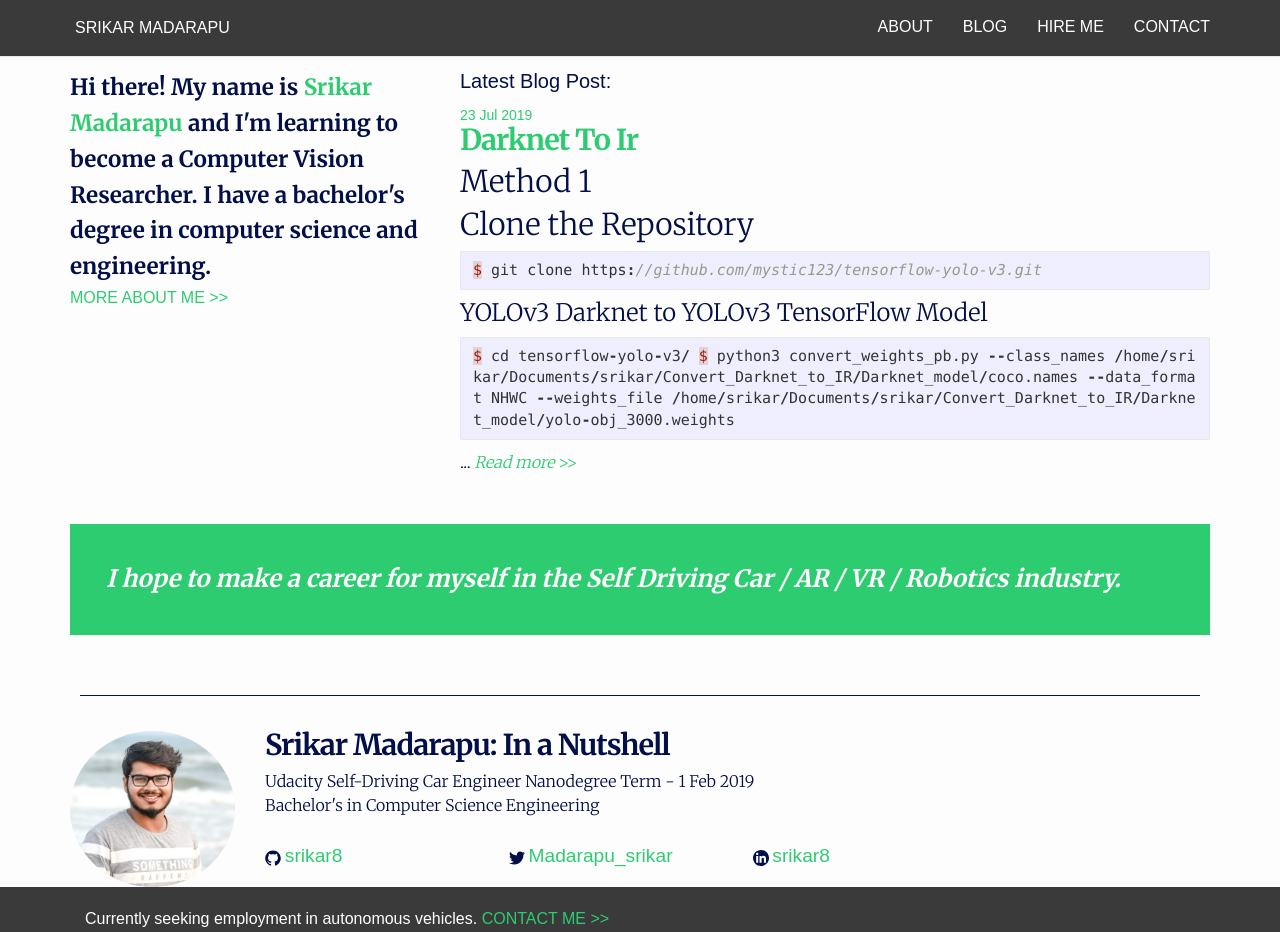
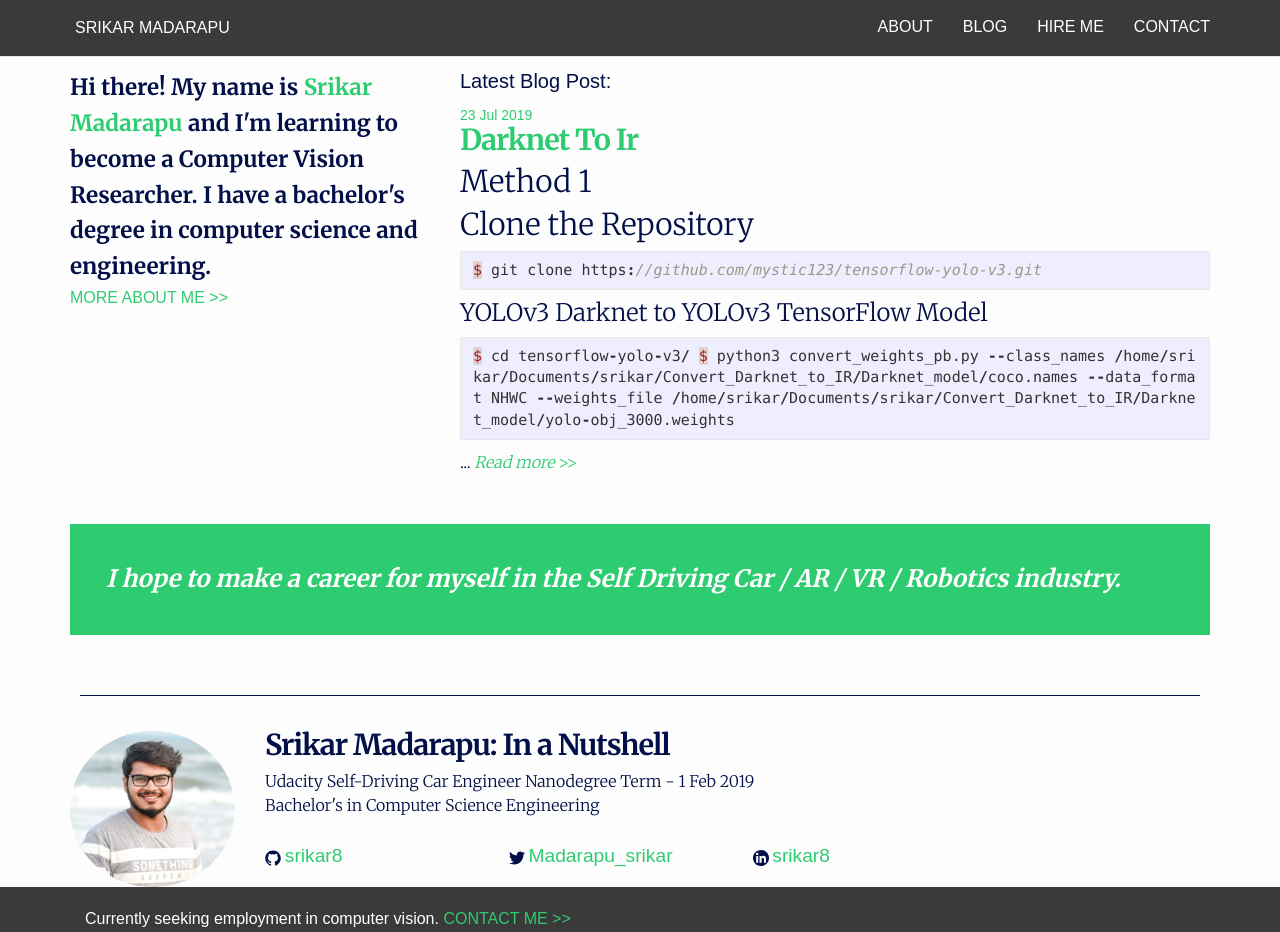
Before and after one commit to srikar8/srikar8.github.io, a Jekyll site: the page built from index.html, in a window 1280 px wide and 932 px high. Built offline with Jekyll 4.4.1, drawn with Linux system fonts in a browser that asks for light colours; nearby versions of some CDN libraries.

Commit message:
updated index page

```diff
--- a/_includes/footer.html
+++ b/_includes/footer.html
@@ -36,7 +36,7 @@
     <div class="bottom-border-bg">
     </div>
     <div class="bottom-border">
-      Currently seeking employment in autonomous vehicles. <a href="mailto:{{ site.email }}">Contact me &gt;&gt;</a>
+      Currently seeking employment in computer vision. <a href="mailto:{{ site.email }}">Contact me &gt;&gt;</a>
     </div>
   </div>
 
```
